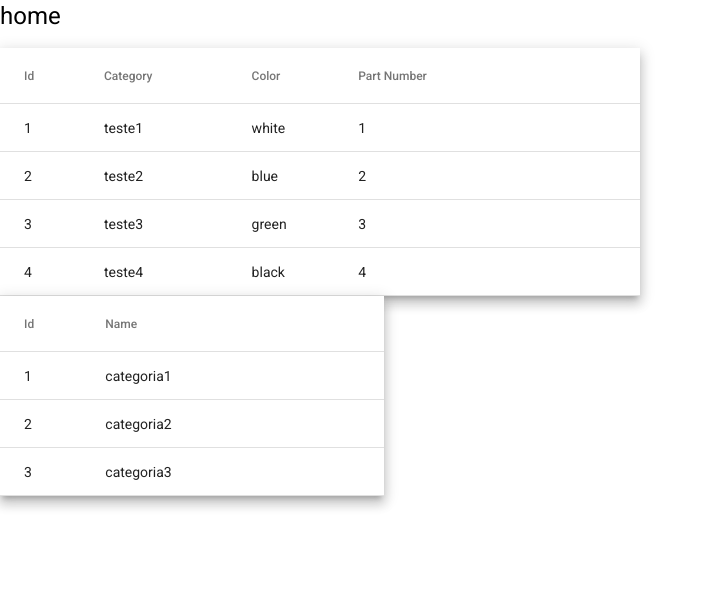
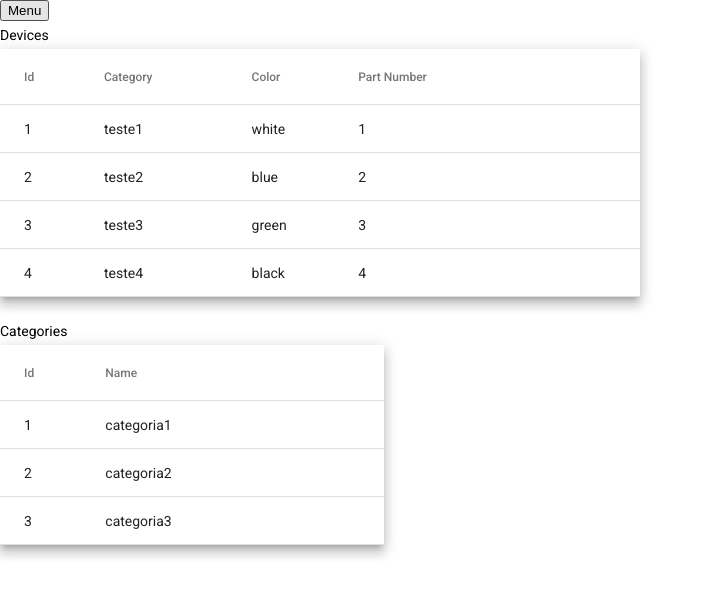
Before and after one commit to hidekisrn/desafioDaitan, an Angular app in the folder packages/device-management-app/: page / in a window 1280 px wide. Shown: the top 596 px of the page, without its empty margins (0-710 px from the left). Built offline with nearby package versions, Linux system fonts and the light colour scheme.

Commit message:
chore: added menu component for management

```diff
--- a/packages/device-management-app/src/app/app.component.css
+++ b/packages/device-management-app/src/app/app.component.css
@@ -0,0 +1,7 @@
+app-devices {
+  padding: 8px;
+}
+
+app-categories {
+  padding: 8px;
+}
--- a/packages/device-management-app/src/app/app.component.html
+++ b/packages/device-management-app/src/app/app.component.html
@@ -1,3 +1,3 @@
-<h1>home</h1>
+<app-menu></app-menu>
 <app-devices></app-devices>
 <app-categories></app-categories>
--- a/packages/device-management-app/src/app/app.module.ts
+++ b/packages/device-management-app/src/app/app.module.ts
@@ -1,20 +1,23 @@
 import { NgModule } from '@angular/core';
 import { BrowserModule } from '@angular/platform-browser';
 import { MatTableModule } from '@angular/material/table';
+import { MatMenuModule } from '@angular/material/menu';
 
 import { AppRoutingModule } from './app-routing.module';
 import { AppComponent } from './app.component';
 import { DevicesComponent } from './devices/devices.component';
 import { CategoriesComponent } from './categories/categories.component';
 import { BrowserAnimationsModule } from '@angular/platform-browser/animations';
+import { MenuComponent } from './menu/menu.component';
 
 @NgModule({
-  declarations: [AppComponent, DevicesComponent, CategoriesComponent],
+  declarations: [AppComponent, DevicesComponent, CategoriesComponent, MenuComponent],
   imports: [
     BrowserModule,
     AppRoutingModule,
     BrowserAnimationsModule,
     MatTableModule,
+    MatMenuModule,
   ],
   providers: [],
   bootstrap: [AppComponent],
--- a/packages/device-management-app/src/app/categories/categories.component.css
+++ b/packages/device-management-app/src/app/categories/categories.component.css
@@ -1,3 +1,7 @@
 table {
   width: 30vw;
 }
+
+div {
+  padding: 4px 0;
+}
--- a/packages/device-management-app/src/app/categories/categories.component.html
+++ b/packages/device-management-app/src/app/categories/categories.component.html
@@ -1,15 +1,15 @@
+<div>Categories</div>
 <table mat-table [dataSource]="dataSource" class="mat-elevation-z8">
-
   <ng-container matColumnDef="id">
-    <th mat-header-cell *matHeaderCellDef> Id </th>
-    <td mat-cell *matCellDef="let element"> {{element.id}} </td>
+    <th mat-header-cell *matHeaderCellDef>Id</th>
+    <td mat-cell *matCellDef="let element">{{ element.id }}</td>
   </ng-container>
 
   <ng-container matColumnDef="name">
-    <th mat-header-cell *matHeaderCellDef> Name </th>
-    <td mat-cell *matCellDef="let element"> {{element.name}} </td>
+    <th mat-header-cell *matHeaderCellDef>Name</th>
+    <td mat-cell *matCellDef="let element">{{ element.name }}</td>
   </ng-container>
 
   <tr mat-header-row *matHeaderRowDef="displayedColumns"></tr>
-  <tr mat-row *matRowDef="let row; columns: displayedColumns;"></tr>
+  <tr mat-row *matRowDef="let row; columns: displayedColumns"></tr>
 </table>
--- a/packages/device-management-app/src/app/devices/devices.component.css
+++ b/packages/device-management-app/src/app/devices/devices.component.css
@@ -1,3 +1,7 @@
 table {
-  width: 50vw ;
+  width: 50vw;
 }
+
+div {
+  padding: 4px 0;
+}
--- a/packages/device-management-app/src/app/devices/devices.component.html
+++ b/packages/device-management-app/src/app/devices/devices.component.html
@@ -1,25 +1,25 @@
+<div>Devices</div>
 <table mat-table [dataSource]="dataSource" class="mat-elevation-z8">
-
   <ng-container matColumnDef="id">
-    <th mat-header-cell *matHeaderCellDef> Id </th>
-    <td mat-cell *matCellDef="let element"> {{element.id}} </td>
+    <th mat-header-cell *matHeaderCellDef>Id</th>
+    <td mat-cell *matCellDef="let element">{{ element.id }}</td>
   </ng-container>
 
   <ng-container matColumnDef="category">
-    <th mat-header-cell *matHeaderCellDef> Category </th>
-    <td mat-cell *matCellDef="let element"> {{element.category}} </td>
+    <th mat-header-cell *matHeaderCellDef>Category</th>
+    <td mat-cell *matCellDef="let element">{{ element.category }}</td>
   </ng-container>
 
   <ng-container matColumnDef="color">
-    <th mat-header-cell *matHeaderCellDef> Color </th>
-    <td mat-cell *matCellDef="let element"> {{element.color}} </td>
+    <th mat-header-cell *matHeaderCellDef>Color</th>
+    <td mat-cell *matCellDef="let element">{{ element.color }}</td>
   </ng-container>
 
   <ng-container matColumnDef="partNumber">
-    <th mat-header-cell *matHeaderCellDef> Part Number </th>
-    <td mat-cell *matCellDef="let element"> {{element.partNumber}} </td>
+    <th mat-header-cell *matHeaderCellDef>Part Number</th>
+    <td mat-cell *matCellDef="let element">{{ element.partNumber }}</td>
   </ng-container>
 
   <tr mat-header-row *matHeaderRowDef="displayedColumns"></tr>
-  <tr mat-row *matRowDef="let row; columns: displayedColumns;"></tr>
+  <tr mat-row *matRowDef="let row; columns: displayedColumns"></tr>
 </table>
--- /dev/null
+++ b/packages/device-management-app/src/app/menu/menu.component.html
@@ -0,0 +1,5 @@
+<button mat-button [matMenuTriggerFor]="menu">Menu</button>
+<mat-menu #menu="matMenu">
+  <button mat-menu-item>Category Management</button>
+  <button mat-menu-item>Device Management</button>
+</mat-menu>
```
Also changed, not shown: packages/device-management-app/src/app/menu/menu.component.ts (added, +8 -0 lines), packages/device-management-app/src/app/menu/menu.component.css (added), 2 other files (tests, documents, lock files or other folders).
